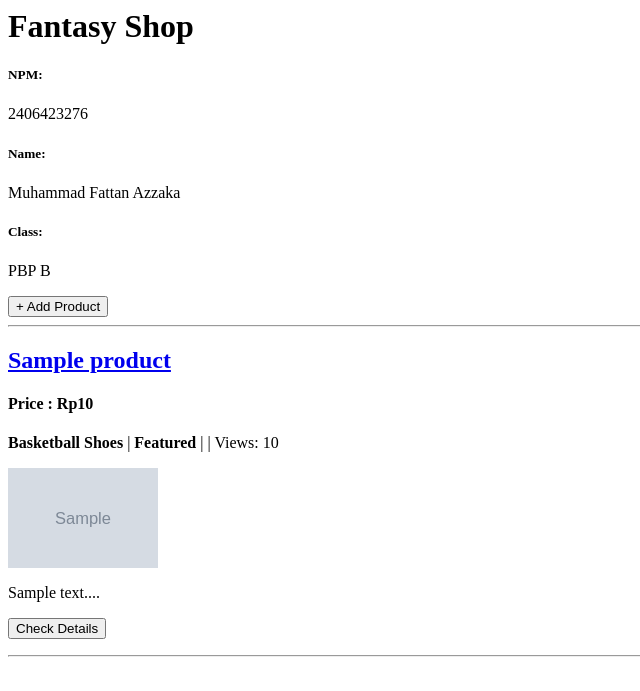
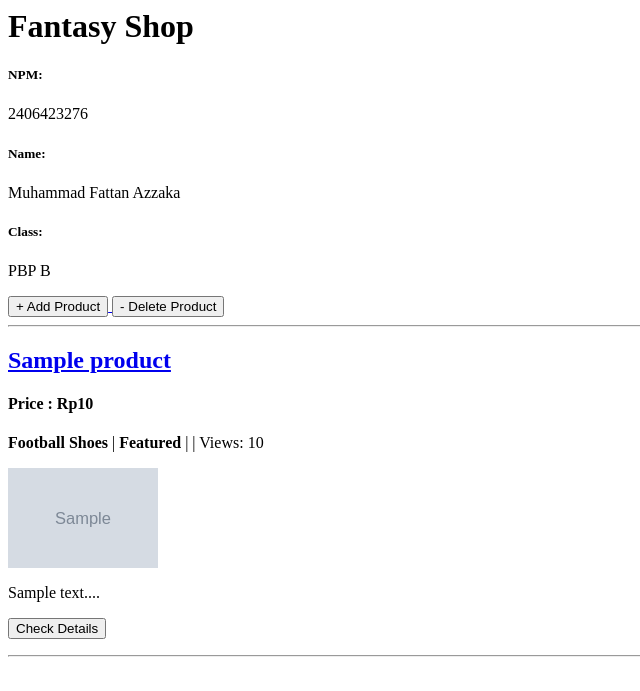
Before and after one commit to fattanazzaka/fantasy-shop, a Django app: page / in a window 1280 px wide. Shown: the top 691 px of the page, without its empty margins (0-640 px from the left). Run offline with Django 5.2, Linux system fonts and the light colour scheme; tables that the repository leaves empty hold one stand-in row (values such as "Sample post"); grey boxes marked "Sample" are stand-in pictures.

Commit message:
update readme, add delete product, and change the categories

```diff
--- a/main/forms.py
+++ b/main/forms.py
@@ -1,7 +1,12 @@
 from django.forms import ModelForm
 from main.models import Product
+from django import forms
 
 class ProductForm(ModelForm):
     class Meta:
         model = Product
         fields = ["name", "price", "description","category", "thumbnail", "is_featured"]
+
+
+class DeleteProductForm(forms.Form):
+    product_id = forms.UUIDField(label="ID Produk")
--- a/main/models.py
+++ b/main/models.py
@@ -4,12 +4,13 @@ from django.db import models
 
 class Product(models.Model):
     CATEGORY_CHOICES = [
-        ('basketball', 'Basketball Shoes'),
-        ('football', 'Football Shoes'),
-        ('running', 'Running Shoes'),
-        ('tennis', 'Tennis Shoes'),
+        ('shoes', 'Football Shoes'),
+        ('jersey', 'Jersey and Apparel'),
+        ('equipment', 'Training Equipment'),
+        ('merchandise', 'Club Merchandise'),
     ]
 
+    id = models.UUIDField(primary_key=True, default=uuid.uuid4, editable=False)
     name = models.CharField(max_length=255)
     price = models.IntegerField()
     description = models.TextField()
--- /dev/null
+++ b/main/templates/delete_product.html
@@ -0,0 +1,6 @@
+<h2>Hapus Produk</h2>
+<form method="post">
+  {% csrf_token %}
+  {{ form.as_p }}
+  <button type="submit">Hapus</button>
+</form>
--- a/main/templates/main.html
+++ b/main/templates/main.html
@@ -13,6 +13,9 @@
   <button>+ Add Product</button>
 </a>
 
+<a href="{% url 'main:delete_product_by_id' %}">
+  <button>- Delete Product</button>
+</a>
 <hr>
 
 {% if not products_list %}
--- a/main/urls.py
+++ b/main/urls.py
@@ -1,5 +1,5 @@
 from django.urls import path
-from main.views import show_main, create_product, show_product, show_xml, show_json, show_xml_by_id, show_json_by_id
+from main.views import show_main, create_product, show_product, show_xml, show_json, show_xml_by_id, show_json_by_id,delete_product_by_id
 
 app_name = 'main'
 
@@ -11,4 +11,5 @@ urlpatterns = [
     path('json/', show_json, name='show_json'),
     path('xml/<str:product_id>/', show_xml_by_id, name='show_xml_by_id'),
     path('json/<str:product_id>/', show_json_by_id, name='show_json_by_id'),
+    path('delete-product/', delete_product_by_id, name='delete_product_by_id'),
 ]
--- a/main/views.py
+++ b/main/views.py
@@ -3,6 +3,7 @@ from django.core import serializers
 from django.shortcuts import render, redirect, get_object_or_404
 from main.forms import ProductForm
 from main.models import Product
+from main.forms import DeleteProductForm
 
 
 def show_main(request):
@@ -34,8 +35,21 @@ def show_product(request, id):
     context = {
         'product': product
     }
+    return render(request, "product_detail.html", context)
 
-    return render(request, "product_detail.html", context)
+
+def delete_product_by_id(request):
+    if request.method == "POST":
+        form = DeleteProductForm(request.POST)
+        if form.is_valid():
+            product_id = form.cleaned_data["product_id"]
+            product = get_object_or_404(Product, id=product_id)
+            product.delete()
+            return redirect("main:show_main")  # balik ke daftar produk
+    else:
+        form = DeleteProductForm()
+
+    return render(request, "delete_product.html", {"form": form})
 
 def show_xml(request):
      products_list = Product.objects.all()
```
Also changed, not shown: main/migrations/0004_alter_product_id.py (added), main/migrations/0005_alter_product_category.py (added), readme.md.
